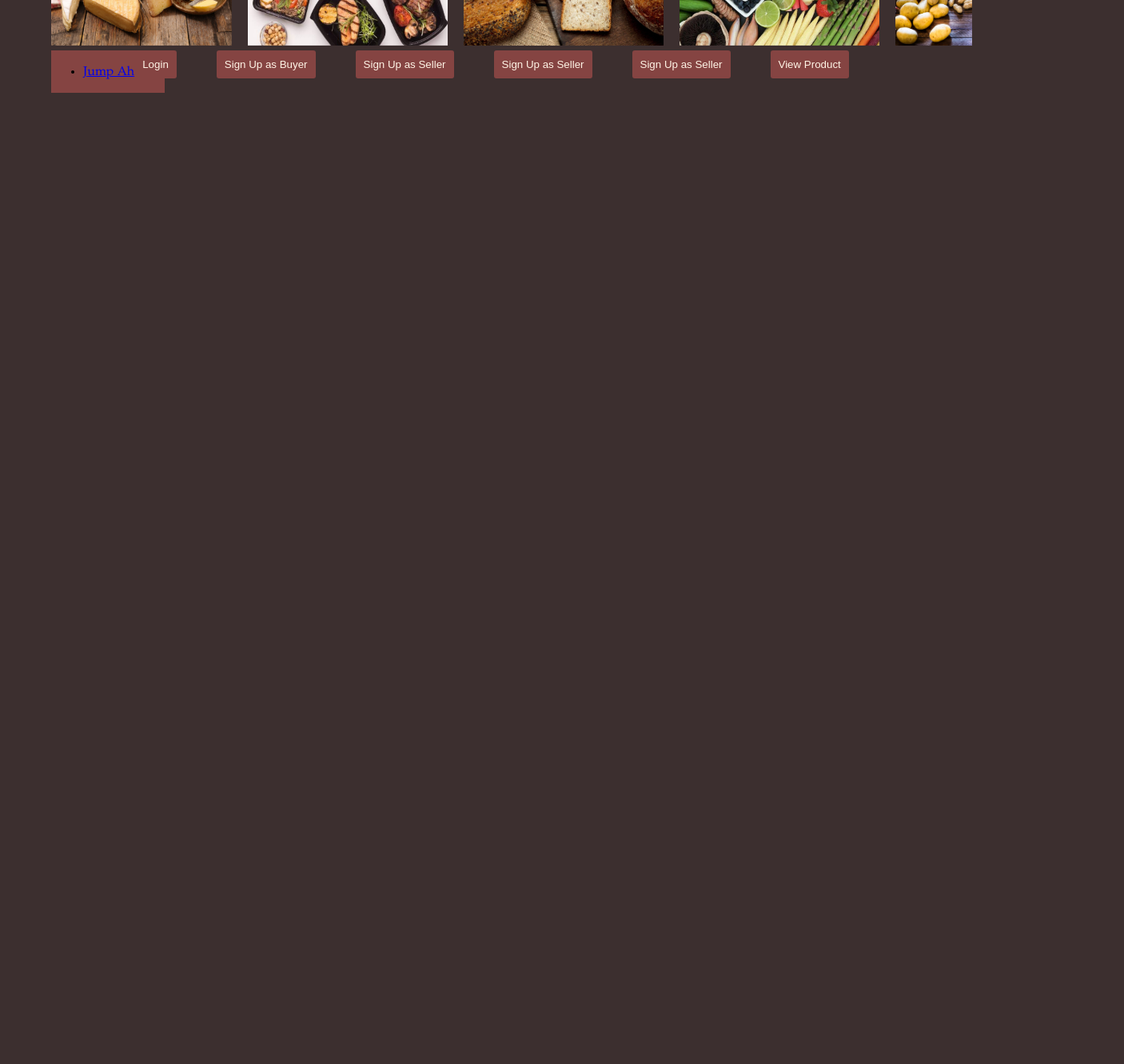
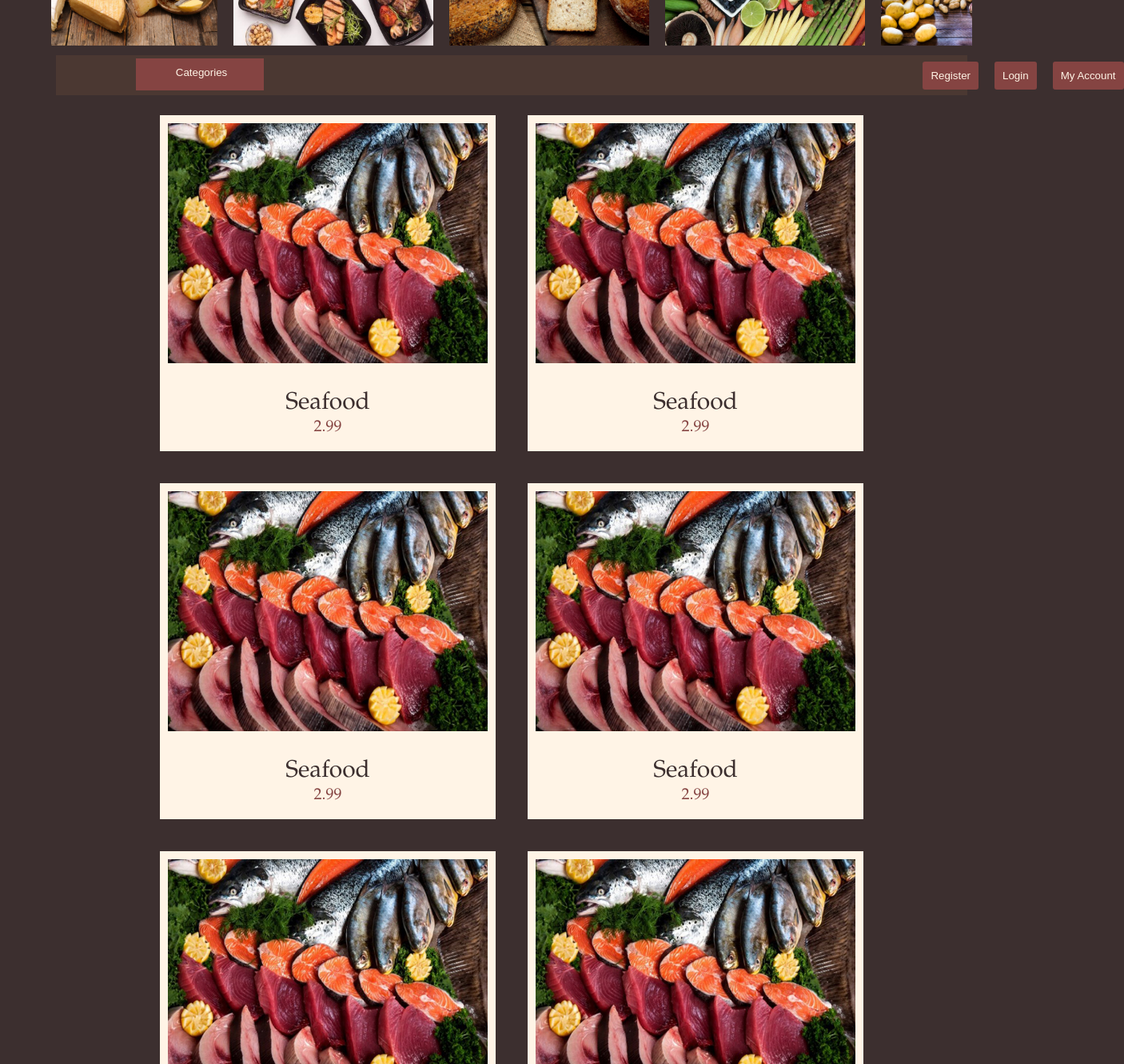
Before and after one commit to duynguyen-264/FoodSavers, a React (Create React App) app in the folder foodsaver/: page / in a window 1280 px wide. Shown: the part 500-1830 px from the top of the page at 80% size, 1406 px wide, since content can reach past the window. Before the commit the page ends 800 px from the top, so only its background shows below. Built offline with nearby package versions, Linux system fonts and the light colour scheme.

Commit message:
listings
updated listing and tabs

```diff
--- a/foodsaver/src/App.js
+++ b/foodsaver/src/App.js
@@ -9,6 +9,7 @@ import ListingPage from './Webpages/ListingPage';
 import ReservePage from './Webpages/ReservePage';
 import SellerRegistrationPage from './Webpages/SellerRegistrationPage';
 import BuyerRegistrationPage from './Webpages/BuyerRegistrationPage';
+import AccountPage from './Webpages/AccountPage';
 
 function App() {
   return (
@@ -22,6 +23,7 @@ function App() {
             <Route path="/ProductPage" element={<ProductPage />} />
             <Route path="/ListingPage" element={<ListingPage />} />
             <Route path="/ReservePage" element={<ReservePage />} />
+            <Route path="/AccountPage" element={<AccountPage />} />
 
       </Routes>
 
--- /dev/null
+++ b/foodsaver/src/Webpages/AccountPage.js
@@ -0,0 +1,19 @@
+import React from 'react';
+import { Link } from 'react-router-dom';
+import './AccountPage.css';
+
+function AccountPage() {
+    return (
+      <>
+          <div className="AccountPage">
+          <h1>Food Saver</h1>
+          <Link to="/">
+        <button>Explore Food Saver</button>
+      </Link>
+      <p> allow seller to view and edit and create listings</p>
+        </div>
+      </>
+    );
+  }
+
+  export default AccountPage;
--- a/foodsaver/src/Webpages/Homepage.css
+++ b/foodsaver/src/Webpages/Homepage.css
@@ -26,11 +26,22 @@ body{ /* For all pages*/
 .container button{
   background-color:#854442;
 }
+.bar{
+  background-color:#4b3832  ;
+  height: 50px;
+  margin: .5%;
+}
+.Homepage{
+position: relative;
+top: 50px;
+}
 .Homepage button {
-  position: absolute;
   cursor: pointer;
-  margin-right: 50px;
+  margin-right: 20px;
   position: relative;
+  left:650px;
+  bottom: 42px;
+
 }
 
 #results {
@@ -72,26 +83,57 @@ body{ /* For all pages*/
   }
 }
 .menuBar {
-  position: absolute;
-margin:auto;
-  background-color:#854442;
+  position: relative;
+  text-decoration: none;
+  background-color: #854442;
+  width: 160px;
+  height: 40px;
+  text-align: left;
+  bottom: 47px;
+  left:100px;
 }
-.menuBar ul .dropdown li {
+  .dropdown {
+  background: #f7b183;
+  display: none;
+  width:120px;
+  cursor: pointer;
+  position: relative;
+  right: 40px;
+  text-align: left;
+
+  }
+  .menuBar ul a:hover {
+  background: #fff4e6;
+
+  }
+  .menuBar ul:hover ul {
   display: block;
   }
-  .dropdown {
-  width: 80%;
-  background: #f7b183;
-  position: absolute;
-  z-index: 999;
-  display: none;
-  right: 0px;
-  width:94px;
+  .listing {
+    width: 400px;
+    height: 400px;
+    background-color: #fff4e6 ;
+    margin: 20px;
+    padding: 10px;
+    display: inline-flex;
+    flex-direction: column;
+    justify-content: space-between;
+  }
+  .desc{
+    margin:2%;
+  }
+
+ .Itemname {
+  align-self: flex-start;
+  font-family: "Garamond",Serif;
+  color:#3c2f2f;
+  font-size: 30px;
 
   }
-  .menuBar ul li a:hover {
-  background: #fff4e6;
+  .Itemprice{
+  align-self: flex-end;
+  font-family: "Garamond",Serif;
+  font-size: 20px;
+  color:#854442;
+
   }
-  .menuBar ul li:hover ul {
-  display: block;
-  }
--- a/foodsaver/src/Webpages/Homepage.js
+++ b/foodsaver/src/Webpages/Homepage.js
@@ -24,12 +24,22 @@ function HomePage() {
     <a href="bev.html"><img class="scrolling-image" src="bev.jpg" height="200" width="250"/></a>
     </div>
 
+        <div class= "bar">
         <div className="Homepage">
+        <Link to="/BuyerRegistrationPage">
+          <button>Register</button>
+        </Link>
+        <Link to="/SigninPage">
+          <button>Login</button>
+        </Link>
+        <Link to="/AccountPage">
+          <button>My Account</button>
+        </Link>
+        </div>
+
         <div class="menuBar">
-
         <ul>
-    <li>
-      <a href="#">Jump Ahead ▾ </a>
+    <button> Categories  </button>
         <ul class="dropdown">
             <li><a href="/ProductPage">Meat and Poultry</a></li>
             <li><a href="/ProductPage">Seafood</a></li>
@@ -41,30 +51,57 @@ function HomePage() {
             <li><a href="/ProductPage">Fruits</a></li>
             <li><a href="/ProductPage">Vegetable</a></li>
         </ul>
-      </li>
  </ul>
  </div>
+ </div>
+ <div class= "listing">
+ <a href="listing.html"><img src="seafood.jpg" height="300" width="400"/></a>
+ <div class= "desc">
+ <div class="Itemname">Seafood</div>
+<div class="Itemprice">2.99</div>
+</div>
+ </div>
 
-        <Link to="/SigninPage">
-          <button>Login</button>
-        </Link>
-        <Link to="/BuyerRegistrationPage">
-          <button>Sign Up as Buyer</button>
-        </Link>
-        <Link to="/SellerRegistrationPage">
-          <button>Sign Up as Seller</button>
-        </Link>
-        <Link to="/SellerRegistrationPage">
-          <button>Sign Up as Seller</button>
-        </Link>
-        <Link to="/SellerRegistrationPage">
-          <button>Sign Up as Seller</button>
-        </Link>
-        <Link to="/ProductPage">
-          <button>View Product</button>
-        </Link>
-        </div>
-    </div>
+ <div class= "listing">
+ <a href="listing.html"><img src="seafood.jpg" height="300" width="400"/></a>
+ <div class= "desc">
+ <div class="Itemname">Seafood</div>
+<div class="Itemprice">2.99</div>
+</div>
+ </div>
+
+ <div class= "listing">
+ <a href="listing.html"><img src="seafood.jpg" height="300" width="400"/></a>
+ <div class= "desc">
+ <div class="Itemname">Seafood</div>
+<div class="Itemprice">2.99</div>
+</div>
+ </div>
+
+ <div class= "listing">
+ <a href="listing.html"><img src="seafood.jpg" height="300" width="400"/></a>
+ <div class= "desc">
+ <div class="Itemname">Seafood</div>
+<div class="Itemprice">2.99</div>
+</div>
+ </div>
+
+ <div class= "listing">
+ <a href="listing.html"><img src="seafood.jpg" height="300" width="400"/></a>
+ <div class= "desc">
+ <div class="Itemname">Seafood</div>
+<div class="Itemprice">2.99</div>
+</div>
+ </div>
+
+ <div class= "listing">
+ <a href="listing.html"><img src="seafood.jpg" height="300" width="400"/></a>
+ <div class= "desc">
+ <div class="Itemname">Seafood</div>
+<div class="Itemprice">2.99</div>
+</div>
+ </div>
+ </div>
 
   );
 }
```
Also changed, not shown: foodsaver/src/Webpages/AccountPage.css (added).
